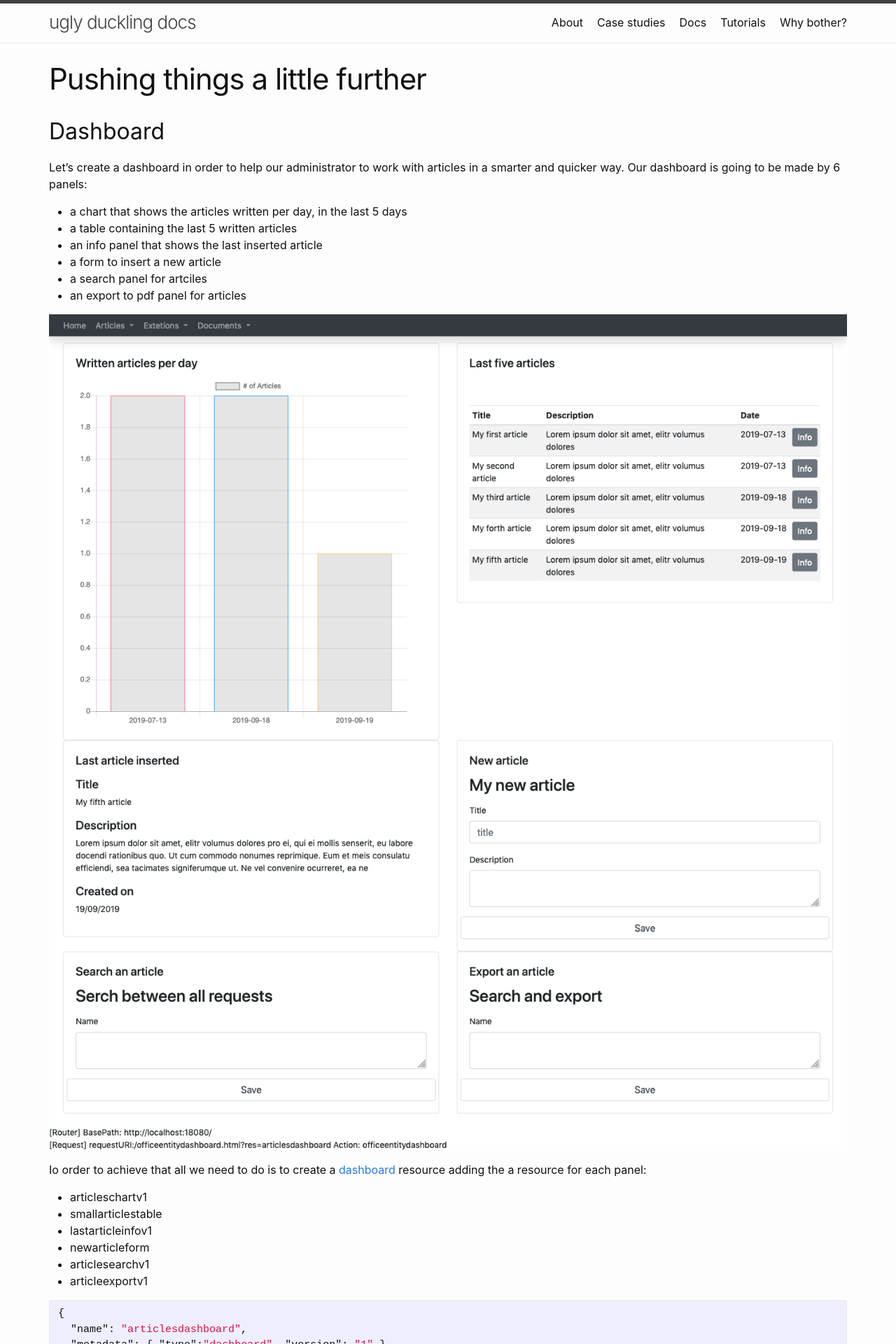
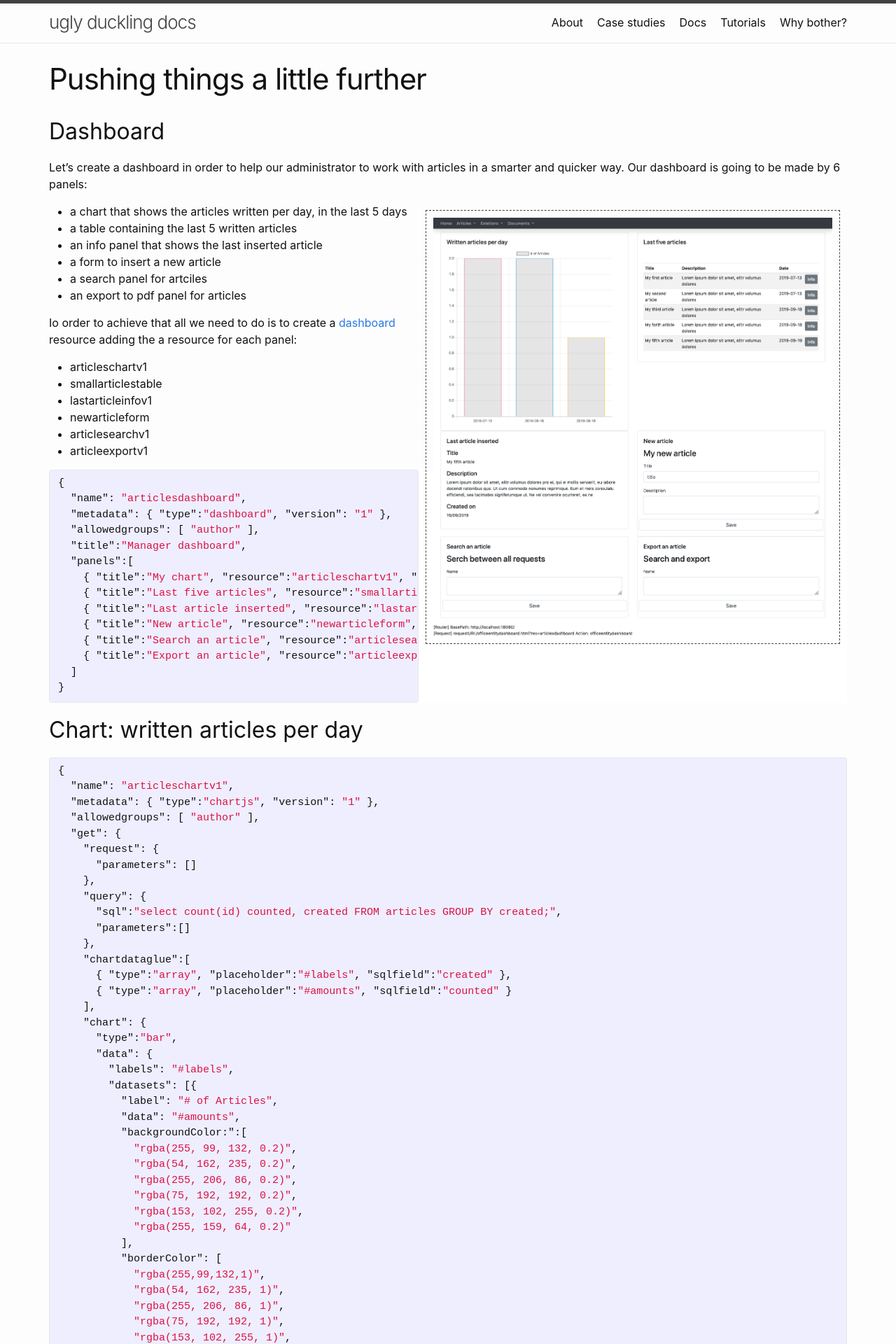
Before and after one commit to fabiomattei/uddocs, a Jekyll site: the page built from _tutorials/pushingthingsalittlefurther.md, in a window 1280 px wide. Shown: the top 1920 px of the page at 70% size. Built offline with Jekyll 4.4.1, drawn with Linux system fonts in a browser that asks for light colours; some of the changed text lies outside the part shown.

Commit message:
working on images

```diff
--- a/_sass/minima/_custom.scss
+++ b/_sass/minima/_custom.scss
@@ -34,8 +34,11 @@
     .aside-image {
         float: right;
 	    max-width: 50%;
-	    padding: 10px;
-	    margin: 10px;
-	    border: 1px dashed $grey-color-dark;
     }
 }
+
+.aside-image {
+    padding: 10px;
+    margin: 10px;
+    border: 1px dashed $grey-color-dark;
+}
--- a/_tutorials/pushingthingsalittlefurther.md
+++ b/_tutorials/pushingthingsalittlefurther.md
@@ -9,14 +9,14 @@ orderfield: 3
 Let's create a dashboard in order to help our administrator to work with articles in a smarter and quicker way.
 Our dashboard is going to be made by 6 panels:
 
+![Dashboard](images/tutorial03-dashboard.png){:class="aside-image"}
+
 * a chart that shows the articles written per day, in the last 5 days
 * a table containing the last 5 written articles
 * an info panel that shows the last inserted article
 * a form to insert a new article
 * a search panel for artciles
 * an export to pdf panel for articles
-
-![Dashboard](images/tutorial03-dashboard.png)
 
 Io order to achieve that all we need to do is to create a <a href="{{site.baseurl}}/docs/dashboard">dashboard</a> resource adding the a resource for each panel:
 
```
